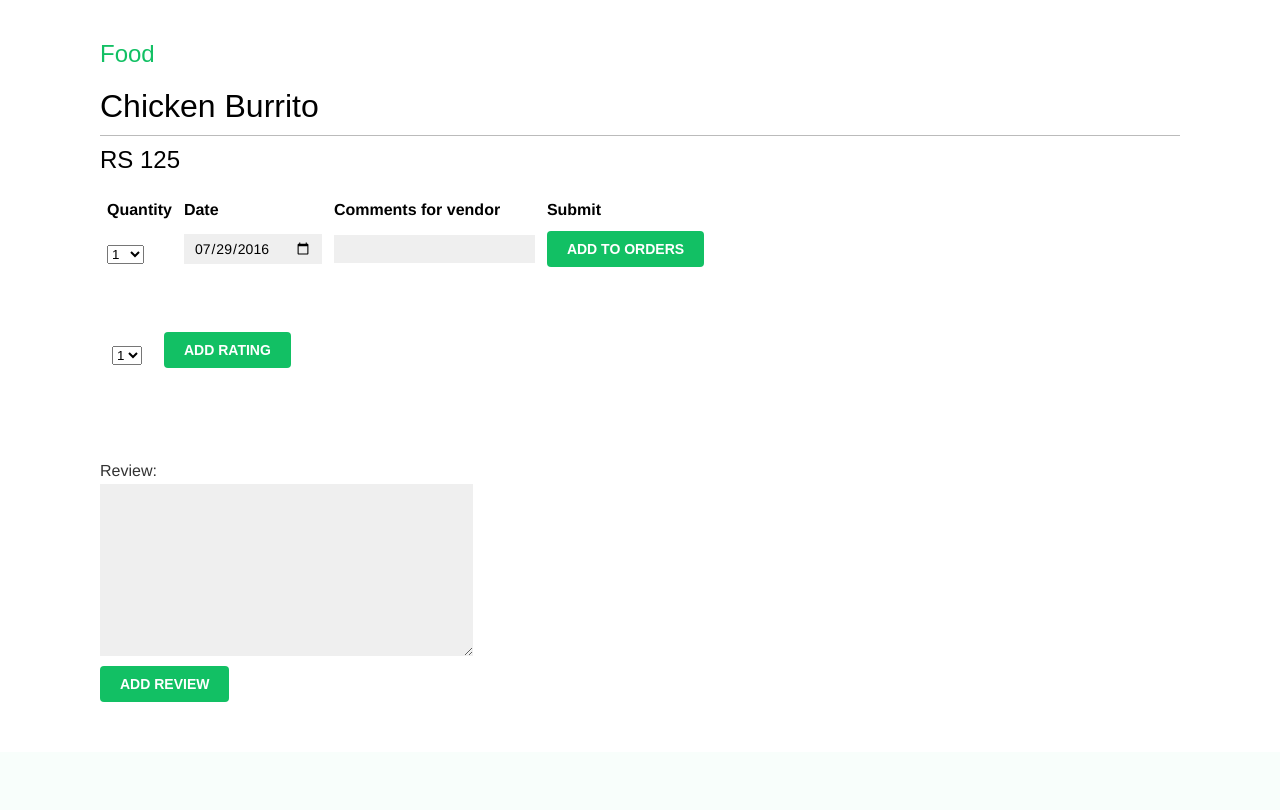
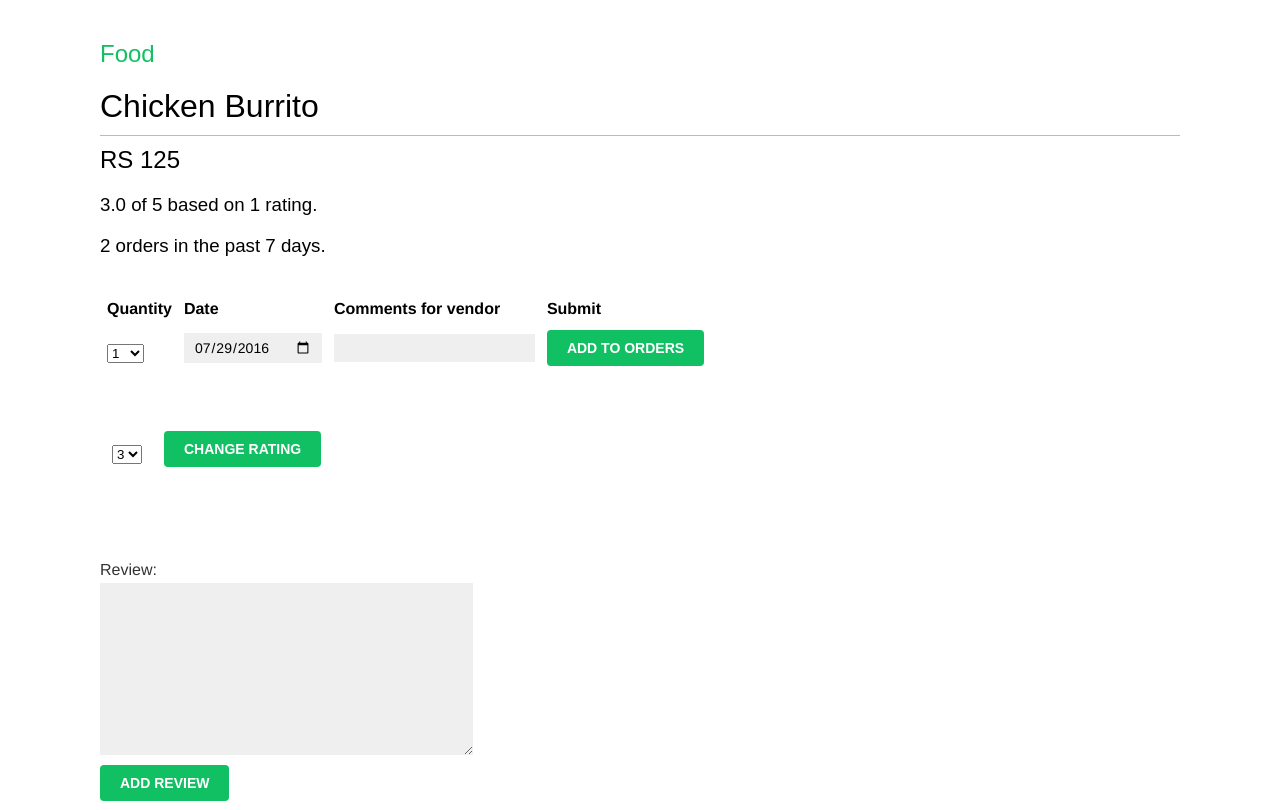
Before and after one commit to markdawson/lunchtime, a Django app: a page that uses menu/templates/menu/menu_detail.html in a window 1280 px wide. Shown: the part 48-858 px from the top of the page. Before the commit the page ends 750 px from the top, so only its background shows below. Run offline with Django 3.2, Linux system fonts and the light colour scheme; a user stored in the database is signed in; data comes from the database, SQL or seed files in the repository; both versions use the stored data as it was after the commit; data that the repository does not hold is empty; some web fonts are replaced.

Commit message:
adding orders and ratings

```diff
--- a/menu/templates/menu/menu_detail.html
+++ b/menu/templates/menu/menu_detail.html
@@ -11,12 +11,13 @@
 			{{ menu_item.category }}</a></h2>
 		<h1>{{ menu_item.name }}</h1>
 		<h2>RS {{ menu_item.price }}</h2>
-		{% if rating %}
-			<h3>Rated {{ menu_item.get_rating }} of 5 based on {{ ratings.count}} ratings{{ MenuItemRatings|pluralize }} </h3>
+		{% if overall_rating %}
+			<tr>
+			<h3>{{ overall_rating }} of 5 based on {{ rating_count }} rating{{ rating_count|pluralize  }}. </h3>
 		{% endif %}
-		<!-- <p class="price">RS </p> -->
-
+			<h3>{{ recent_order_count }} order{{ recent_order_count|pluralize }} in the past 7 days. </h3>
 		<form action="{% url "orders:order_add" menu_item.id %}" method="post">
+		<br>
 		<div class="ordering">
 			<table>
 				<thead><tr>
@@ -52,7 +53,7 @@
 				{% endfor %}
 					<td>
 						{% csrf_token %}
-						<input type="submit" value="Add rating">
+						<input type="submit" value="{{ rating_button_text }}">
 					</td>
 			</tr>
 		</table>
--- a/menu/templates/menu/menu_list.html
+++ b/menu/templates/menu/menu_list.html
@@ -12,6 +12,9 @@
 			<li {% if not category %}class="selected"{% endif %}>
 				<a href="{% url "menu:menu_list" %}">Full Menu</a>
 			</li>
+			<li> <a href=".">Top Ordered</a> </li>
+			<li> <a href=".">Top Rated</a> </li>
+			<h1></h1>
 		{% for c in categories %}
 			<li {% if category.slug == c.slug %}class="selected"{% endif %}>
 				<a href="{{ c.get_absolute_url }}">{{ c.name }}</a>
--- a/menu/views.py
+++ b/menu/views.py
@@ -1,8 +1,12 @@
 from django.contrib.auth.decorators import login_required
 from django.shortcuts import render, redirect, get_object_or_404
 from .models import Category, MenuItem, MenuItemReview, MenuItemRating
+from orders.models import OrderItem
 from orders.forms import OrderAddMenuItemForm
 from .forms import RatingForm, ReviewForm
+from django.db.models import Avg
+import datetime
+from django.utils import timezone
 
 @login_required
 def menu_list(request, category_slug=None):
@@ -24,22 +28,37 @@ def menu_detail(request, id, slug):
 									slug=slug,
 									available=True)
 	menu_item_form = OrderAddMenuItemForm()
+	seven_days_ago = timezone.now() - datetime.timedelta(days=7)
+	recent_order_count = OrderItem.objects.filter(menu_item=menu_item, created__gte=seven_days_ago).count()
 	try:
-		users_rating = MenuItemRating.objects.get(item=menu_item, user=request.user)
-	except:
-		users_rating = None
+		users_rating = MenuItemRating.objects.get(item=menu_item, user=request.user).rating
+	except MenuItemRating.DoesNotExist:
+	 	users_rating = None
 	if users_rating:
 		rating_form = RatingForm(initial={'rating': users_rating})
+		rating_button_text = 'Change Rating'
+		print('already valued!!')
 	else:
 		rating_form = RatingForm()
+		rating_button_text = 'Add Rating'
 	review_form = ReviewForm()
 	reviews = MenuItemReview.objects.filter(item=menu_item)
+	overall_rating = MenuItemRating.objects.filter(item=menu_item).aggregate(Avg('rating'))['rating__avg']
+	try:
+		round(overall_rating, 2)
+	except:
+		pass
+	rating_count = MenuItemRating.objects.filter(item=menu_item).count()
 	return render(request,'menu/menu_detail.html',
 					{'menu_item': menu_item,
 					'menu_item_form': menu_item_form,
 					'rating_form' : rating_form,
 					'review_form': review_form,
-					'reviews' : reviews,})
+					'reviews' : reviews,
+					'overall_rating' : overall_rating,
+					'rating_count': rating_count,
+					'rating_button_text': rating_button_text,
+					'recent_order_count': recent_order_count})
 
 def menu_add_review(request, menu_item_id):
 	item = get_object_or_404(MenuItem, id=menu_item_id)
@@ -69,6 +88,8 @@ def menu_add_rating(request, menu_item_id):
 	rating_form = RatingForm(request.POST)
 	if rating_form.is_valid():
 		cd = rating_form.cleaned_data
+		# delete old rating
+		MenuItemRating.objects.filter(item=item, user=request.user).delete()
 		new_rating = MenuItemRating.objects.create(item=item,
 													user=request.user,
 													rating = cd['rating'])
```
Also changed, not shown: db.sqlite3.
